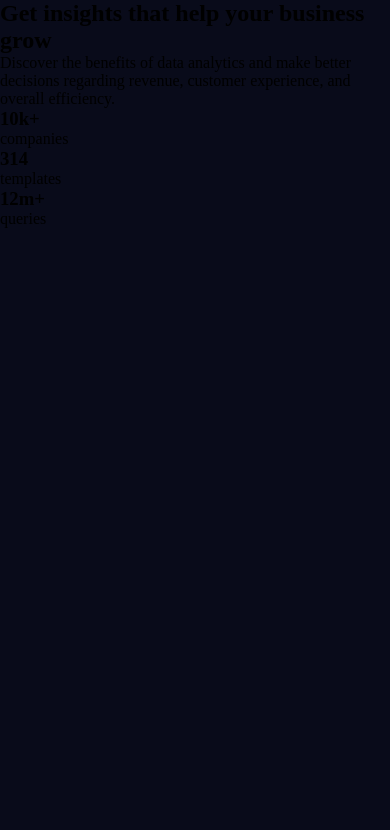
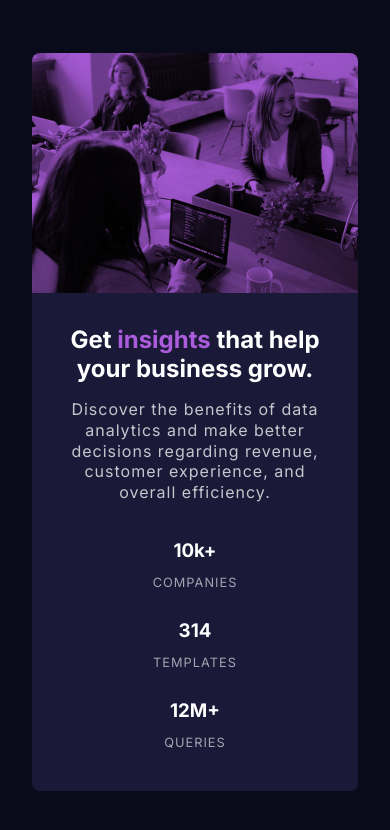
Before and after one commit to Astrobean/frontendmentor-3, a plain HTML site: page index.html in a window 390 px wide. Drawn offline with Linux system fonts and the light colour scheme.

Commit message:
mobile mvp

```diff
--- a/index.html
+++ b/index.html
@@ -29,7 +29,9 @@
     <section class="card">
       <div class="card__image"></div>
       <div class="card__body">
-        <h2 class="card__title">Get insights that help your business grow</h2>
+        <h2 class="card__title">
+          Get <span>insights</span> that help your business grow.
+        </h2>
         <p class="card__text">
           Discover the benefits of data analytics and make better decisions
           regarding revenue, customer experience, and overall efficiency.
@@ -44,7 +46,7 @@
             <li>templates</li>
           </ul>
           <ul class="stats__list">
-            <li><h3>12m+</h3></li>
+            <li><h3>12M+</h3></li>
             <li>queries</li>
           </ul>
         </div>
--- a/scss/_body.scss
+++ b/scss/_body.scss
@@ -2,4 +2,7 @@ body {
   height: 100vh;
   width: 100%;
   background-color: $veryDarkBlue;
+  display: flex;
+  justify-content: center;
+  align-items: center;
 }
--- a/scss/_card.scss
+++ b/scss/_card.scss
@@ -0,0 +1,75 @@
+.card {
+  margin: 2rem;
+  border-radius: 1rem;
+  display: flex;
+  flex-direction: column;
+
+  .card__image {
+    flex: 0 0 15rem;
+    background: url(../images/image-header-mobile.jpg), $softViolet;
+    background-repeat: no-repeat;
+    background-size: cover;
+    background-blend-mode: multiply;
+    border-radius: 0.5rem 0.5rem 0 0;
+  }
+
+  .card__body {
+    background-color: $darkDesaturatedBlue;
+    border-radius: 0 0 0.5rem 0.5rem;
+    padding: 2rem;
+  }
+
+  .card__title {
+    font-family: Inter;
+    font-weight: 700;
+    color: white;
+    text-align: center;
+    margin-bottom: 1rem;
+
+    span {
+      color: $softViolet;
+    }
+  }
+
+  .card__text {
+    font-family: Inter;
+    font-weight: 400;
+    color: $transparentWhiteP;
+    text-align: center;
+    line-height: 1.3rem;
+    letter-spacing: 1px;
+    margin-bottom: 2rem;
+  }
+
+  .card__stats {
+    display: flex;
+    flex-direction: column;
+
+    .stats__list {
+      &:not(:last-child) {
+        margin-bottom: 1rem;
+      }
+
+      h3 {
+        font-family: Inter;
+        font-weight: 700;
+        color: white;
+      }
+
+      li {
+        list-style: none;
+        line-height: 2rem;
+        text-align: center;
+      }
+
+      li:nth-child(2) {
+        text-transform: uppercase;
+        font-family: Inter;
+        font-weight: 400;
+        font-size: 0.8em;
+        letter-spacing: 1px;
+        color: $transparentWhiteH;
+      }
+    }
+  }
+}
```
Also changed, not shown: css/style.css, 1 other file.
